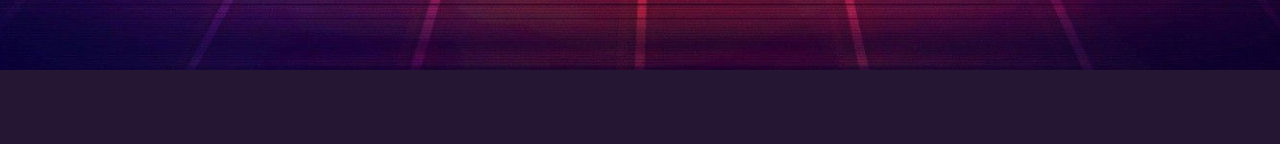
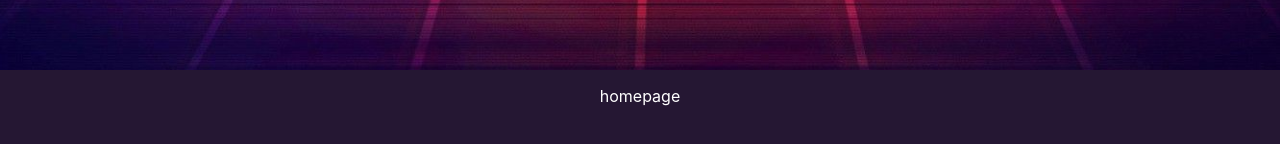
Before and after one commit to WildCodeSchool/2022-03-js-laloupe-purple-rain-p2, a React (Vite) app in the folder frontend/: page /home in a window 1280 px wide. Shown: the part 730-874 px from the top of the page. Built offline with nearby package versions, Linux system fonts and the light colour scheme.

Commit message:
addec mid and bottom sections to pages to prepare footer implementation

```diff
--- a/frontend/src/App.jsx
+++ b/frontend/src/App.jsx
@@ -1,5 +1,5 @@
 import { BrowserRouter as Router, Route, Routes } from "react-router-dom";
-import "./App.css";
+import "./App.scss";
 import Homepage from "@pages/Homepage";
 import Search from "@pages/Search";
 import History from "@pages/History";
--- a/frontend/src/App.css
+++ b/frontend/src/App.scss
@@ -8,6 +8,7 @@ body {
     sans-serif;
   -webkit-font-smoothing: antialiased;
   -moz-osx-font-smoothing: grayscale;
+  position: relative;
 }
 
 .topPage {
@@ -18,6 +19,21 @@ body {
   background-repeat: no-repeat;
   background-size: 170%;
   background-position: top;
+}
+
+.midPage {
+  width: 100%;
+  height: auto;
+  color: white;
+  display: flex;
+  justify-content: center;
+}
+
+.botPage {
+  position: absolute;
+  bottom: 0;
+  width: 100%;
+  min-height: 256px;
 }
 
 .container {
--- a/frontend/src/pages/History.jsx
+++ b/frontend/src/pages/History.jsx
@@ -1,10 +1,19 @@
 import Header from "@components/Header/Header";
+import Footer from "@components/Footer/Footer";
 
 const History = () => {
   return (
-    <section className="topPage">
-      <Header />
-    </section>
+    <>
+      <section className="topPage">
+        <Header />
+      </section>
+      <section className="midPage">
+        <p>history</p>
+      </section>
+      <section className="botPage">
+        <Footer />
+      </section>
+    </>
   );
 };
 
--- a/frontend/src/pages/Homepage.jsx
+++ b/frontend/src/pages/Homepage.jsx
@@ -1,11 +1,20 @@
 import Header from "@components/Header/Header";
+import Footer from "@components/Footer/Footer";
 
-const Home = () => {
+const Homepage = () => {
   return (
-    <section className="topPage">
-      <Header />
-    </section>
+    <>
+      <section className="topPage">
+        <Header />
+      </section>
+      <section className="midPage">
+        <p>homepage</p>
+      </section>
+      <section className="botPage">
+        <Footer />
+      </section>
+    </>
   );
 };
 
-export default Home;
+export default Homepage;
--- a/frontend/src/pages/Jobs.jsx
+++ b/frontend/src/pages/Jobs.jsx
@@ -1,10 +1,19 @@
 import Header from "@components/Header/Header";
+import Footer from "@components/Footer/Footer";
 
 const Jobs = () => {
   return (
-    <section className="topPage">
-      <Header />
-    </section>
+    <>
+      <section className="topPage">
+        <Header />
+      </section>
+      <section className="midPage">
+        <p>jobs</p>
+      </section>
+      <section className="botPage">
+        <Footer />
+      </section>
+    </>
   );
 };
 
--- a/frontend/src/pages/Search.jsx
+++ b/frontend/src/pages/Search.jsx
@@ -1,10 +1,19 @@
 import Header from "@components/Header/Header";
+import Footer from "@components/Footer/Footer";
 
 const Search = () => {
   return (
-    <section className="topPage">
-      <Header />
-    </section>
+    <>
+      <section className="topPage">
+        <Header />
+      </section>
+      <section className="midPage">
+        <p>search</p>
+      </section>
+      <section className="botPage">
+        <Footer />
+      </section>
+    </>
   );
 };
 
```
